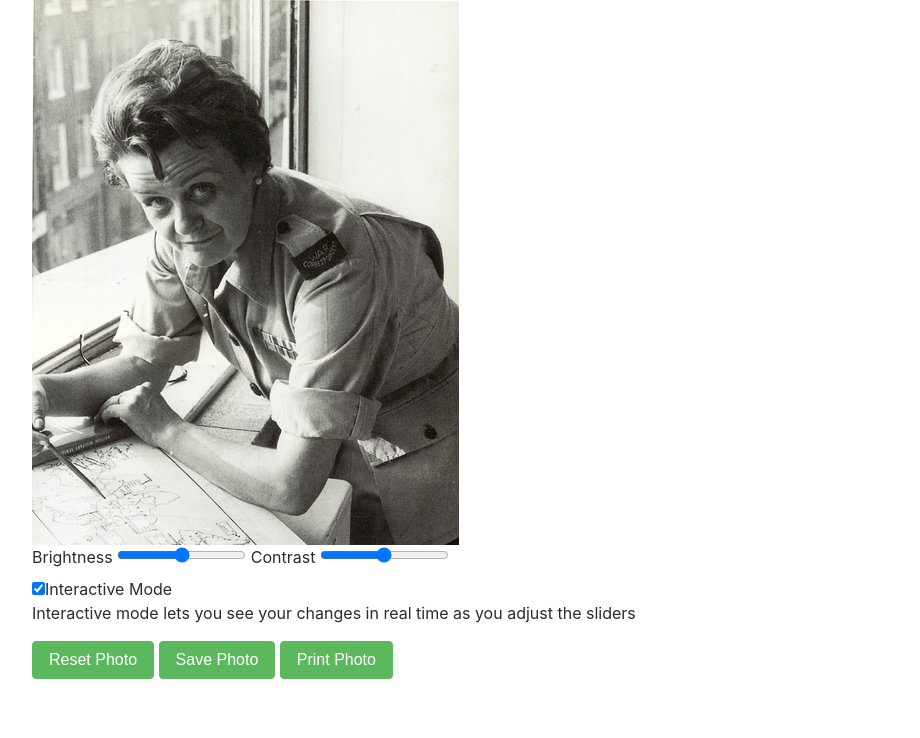
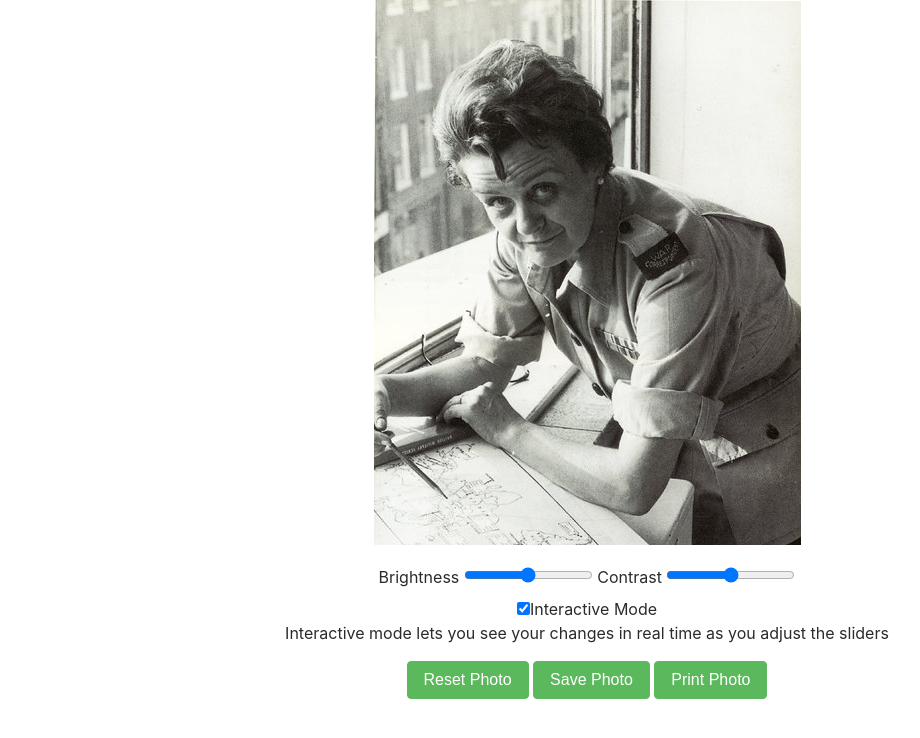
Before and after one commit to nycrecords/vital-records-printing, a Flask app: page /edit in a window 1280 px wide. Shown: the top 738 px of the page, without its empty margins (53-973 px from the left). Run offline with Flask 2, Linux system fonts and the light colour scheme; some libraries are stand-ins or nearby versions.

Commit message:
added css

```diff
--- /dev/null
+++ b/app/static/css/vital_records_printing.css
@@ -0,0 +1,16 @@
+#cert-image-row {
+    text-align: center;
+    padding-bottom: 20px;
+}
+
+#image-sliders {
+    text-align: center;
+}
+
+#interactive-mode-toggle {
+    text-align: center;
+}
+
+#image-buttons {
+    text-align: center;
+}
--- a/app/static/js/edit-image.js
+++ b/app/static/js/edit-image.js
@@ -4,7 +4,7 @@ function applyFilters() {
   var brightness = parseInt($('#brightness').val());
   var cntrst = parseInt($('#contrast').val());
 
-    Caman('#image-id', function() {
+    Caman('#cert-image', function() {
       this.revert(false);
       this.brightness(brightness);
       this.contrast(cntrst);
@@ -14,7 +14,7 @@ function applyFilters() {
 
 $('#resetbtn').on('click', function(e) {
   $('input[type=range]').val(0);
-  Caman('#image-id', function() {
+  Caman('#cert-image', function() {
     this.revert(false);
     this.render();
   });
@@ -22,9 +22,9 @@ $('#resetbtn').on('click', function(e) {
 
 
 $('#savebtn').on('click', function(e) {
-  Caman('#image-id', function() {
+  Caman('#cert-image', function() {
     this.render(function() {
-      this.save('png');
+      this.save('jpg');
     });
   });
 });
--- a/app/templates/base.html
+++ b/app/templates/base.html
@@ -3,6 +3,7 @@
 
 <head>
     <link href="{{ url_for("static", filename="css/bootstrap.min.css") }}" rel="stylesheet">
+    <link href="{{ url_for("static", filename="css/vital_records_printing.css") }}" rel="stylesheet">
 </head>
 
 <body>
--- a/app/templates/edit.html
+++ b/app/templates/edit.html
@@ -1,21 +1,37 @@
 {% extends "base.html" %}
 
 {% block content %}
-{#    <img id="image-id" src="{{ file_path }}">#}
-    <img id="image-id" src="{{ url_for("static", filename="img/test_pic.jpg") }}">
+    <div class="row" id="cert-image-row">
+        <div class="col-md-12">
+            {#    <img id="cert-image" src="{{ file_path }}">#}
+            <img id="cert-image" src="{{ url_for("static", filename="img/test_pic.jpg")}}">
+        </div>
+    </div>
 
-    <form id="silderInput">
+    <div class="row" id="image-sliders">
+        <div class="col-md-12">
             <label for="brightness">Brightness</label>
             <input id="brightness" name="brightness" type="range" min="-50" max="50" value="0" oninput="applyFilters()">
-
             <label for="contrast">Contrast</label>
             <input id="contrast" name="contrast" type="range" min="-50" max="50" value="0" oninput="applyFilters()">
-    </form>
+        </div>
+    </div>
 
+    <div class="row" id="interactive-mode-toggle">
+        <div class="col-md-12">
             <input type="checkbox" id="interactive-mode" value="true" checked onclick="toggleMode()">Interactive Mode<br>
             <p>Interactive mode lets you see your changes in real time as you adjust the sliders</p>
+        </div>
+    </div>
 
-    <button id="resetbtn" class="btn btn-success">Reset Photo</button>
+    <div class="row" id="image-buttons">
+        <div class="col-md-12">
+            <div id="image-buttons">
+                <button id="resetbtn" class="btn btn-success" style="text-align: center">Reset Photo</button>
                 <button id="savebtn" class="btn btn-success">Save Photo</button>
                 <button id="printbtn" class="btn btn-success">Print Photo</button>
+            </div>
+        </div>
+    </div>
+
 {% endblock %}
```
Lines whose indentation alone changed are shown as unchanged.
